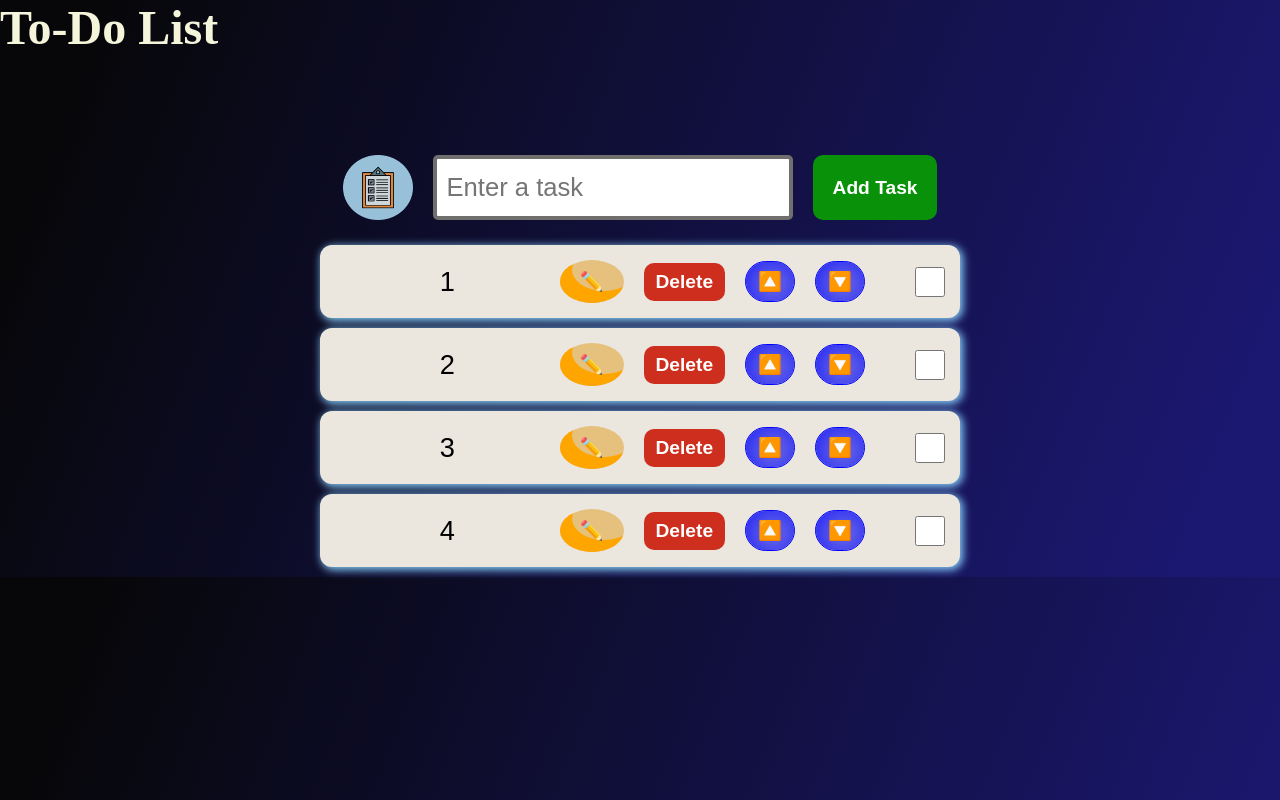
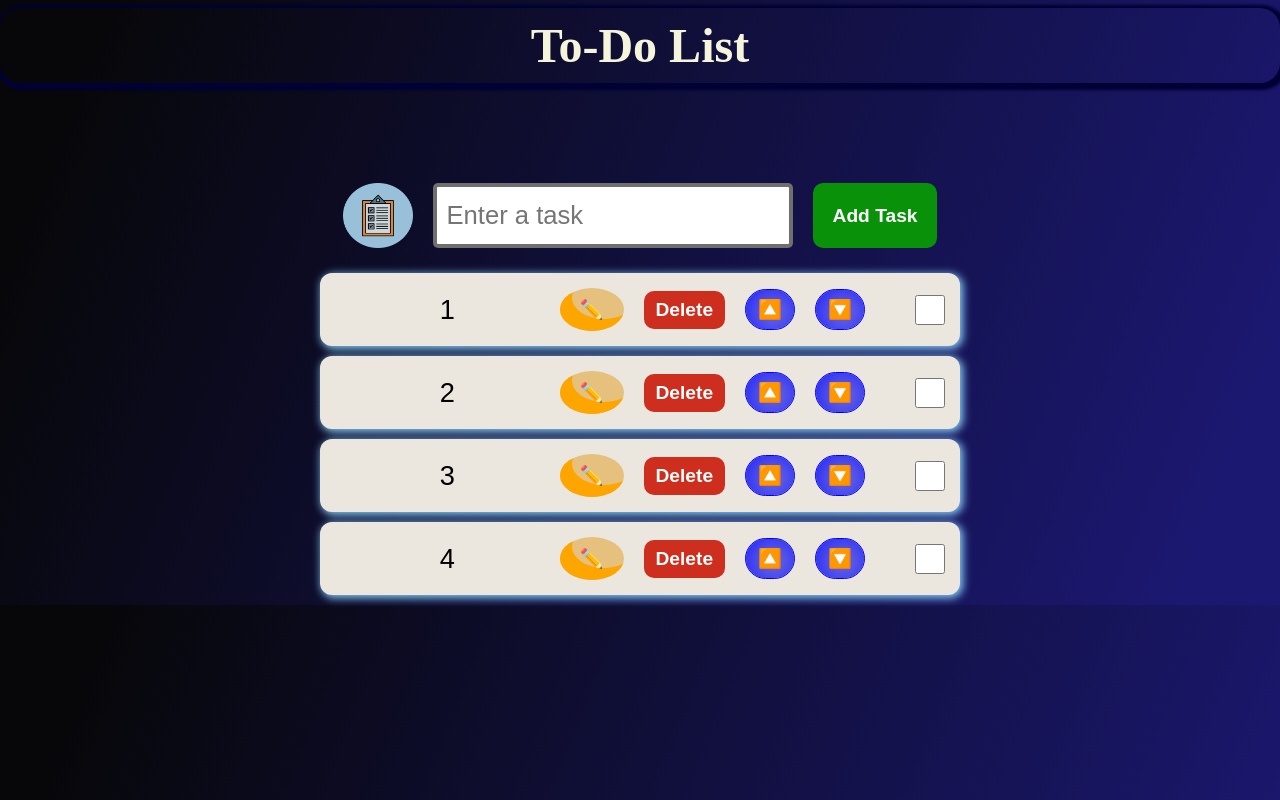
Before and after one commit to sibuspd/To-Do-List, a React (Vite) app: page / in a window 1280 px wide. Built offline with nearby package versions, Linux system fonts and the light colour scheme.

Commit message:
Finalised version

```diff
--- a/src/components/Header.jsx
+++ b/src/components/Header.jsx
@@ -1,3 +1,5 @@
+import "./style.css"
+
 function Header(){
 
     return(
--- a/src/components/style.css
+++ b/src/components/style.css
@@ -127,3 +127,12 @@ li{
 .status-completed{
     background-color: lightgreen;
 }
+
+.header{
+    text-align: center;
+    padding-top: 10px;
+    padding-bottom: 10px;
+    border-radius: 20px;
+    box-shadow: 2px 2px 3px 5px rgb(1, 1, 53);
+    margin-top: 8px;
+}
```
